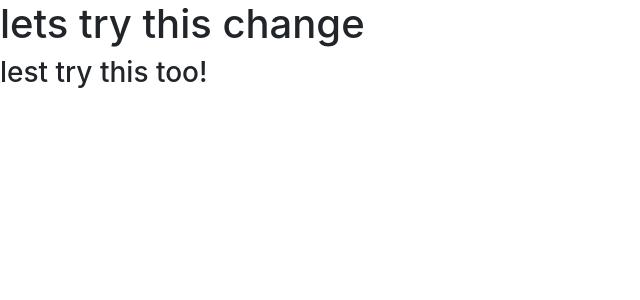
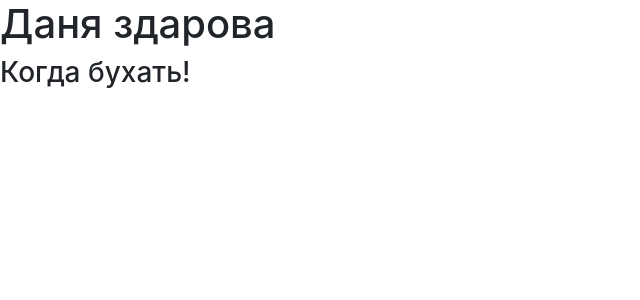
Before and after one commit to anton40215/hello, a Django app: template hello_world/templates/hello_world.html in a window 1280 px wide. Shown: the top 300 px of the page, without its empty margins (0-640 px from the left). Run offline with Django 3.2, Linux system fonts and the light colour scheme; the template is opened without the code that fills it, so the values that code supplies are empty; some libraries are stand-ins or nearby versions.

Commit message:
change hello world to rus words

```diff
--- a/hello_world/templates/hello_world.html
+++ b/hello_world/templates/hello_world.html
@@ -2,6 +2,6 @@
 
 {% block page_content %}
 
-<h1>lets try this change</h1>
-<h3>lest try this too!</h3>
+<h1>Даня здарова</h1>
+<h3>Когда бухать!</h3>
 {% endblock %}
--- a/personal_portfolio/settings.py
+++ b/personal_portfolio/settings.py
@@ -102,6 +102,9 @@ AUTH_PASSWORD_VALIDATORS = [
 ]
 
 
+STATICFILES_DIRS = (
+    os.path.join(BASE_DIR, 'static'),
+)
 # Internationalization
 # https://docs.djangoproject.com/en/3.0/topics/i18n/
 
```
